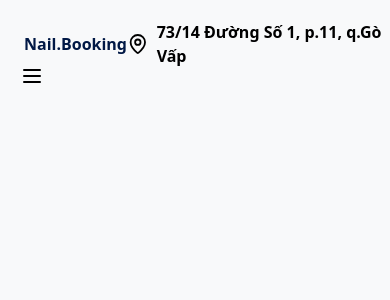
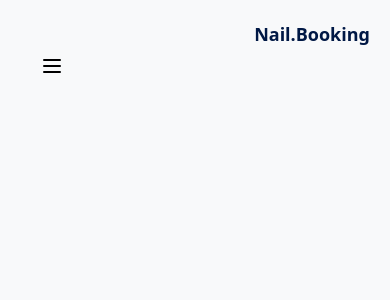
Before and after one commit to Pet3r1512/Nail_Booking, a React (Vite) app: page / in a window 390 px wide. Shown: the top 300 px of the page. Built offline with nearby package versions, Linux system fonts and the light colour scheme.

Commit message:
style: responsive for mobiles

```diff
--- a/src/components/Layout/Header/index.tsx
+++ b/src/components/Layout/Header/index.tsx
@@ -3,12 +3,12 @@ import Sidebar from "./Sidebar";
 
 export default function Header() {
   return (
-    <header className="max-w-7xl mx-auto py-5 lg:py-8 flex items-center justify-between">
+    <header className="max-w-7xl mx-auto py-5 lg:py-8 flex items-center justify-between px-5 lg:px-0">
       <Sidebar />
-      <p className="font-extrabold lg:text-3xl text-primary cursor-default">
+      <p className="font-extrabold text-lg md:text-xl lg:text-3xl text-primary cursor-default">
         Nail.Booking
       </p>
-      <p className="flex items-center gap-x-2 cursor-default font-semibold lg:text-lg">
+      <p className="hidden lg:flex items-center gap-x-2 cursor-default font-semibold lg:text-lg">
         <MapPin /> 73/14 Đường Số 1, p.11, q.Gò Vấp
       </p>
     </header>
```
